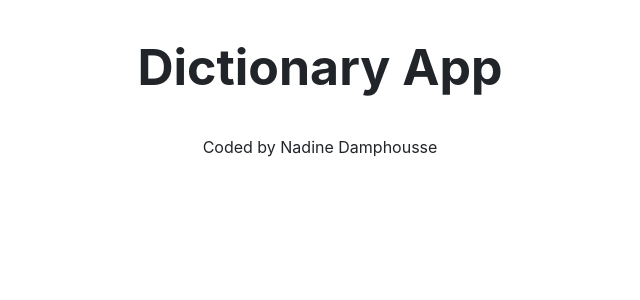
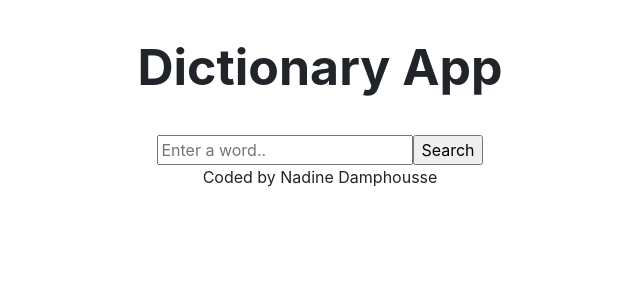
Before and after one commit to ndamph/dictionary-project, a React (Create React App) app: page / in a window 1280 px wide. Shown: the top 300 px of the page, without its empty margins (320-960 px from the left). Built offline with nearby package versions, Linux system fonts and the light colour scheme.

Commit message:
Created a search form

```diff
--- a/src/Dictionary.js
+++ b/src/Dictionary.js
@@ -1,5 +1,13 @@
 import React from "react";
+import "./Dictionary.css";
 
 export default function Dictionary() {
-  return <div className="Dictionary"></div>;
+  return (
+    <div className="Dictionary">
+      <form>
+        <input type="search" placeholder="Enter a word.."></input>
+        <input type="submit" value="Search"></input>
+      </form>
+    </div>
+  );
 }
```
Also changed, not shown: src/Dictionary.css (added).
